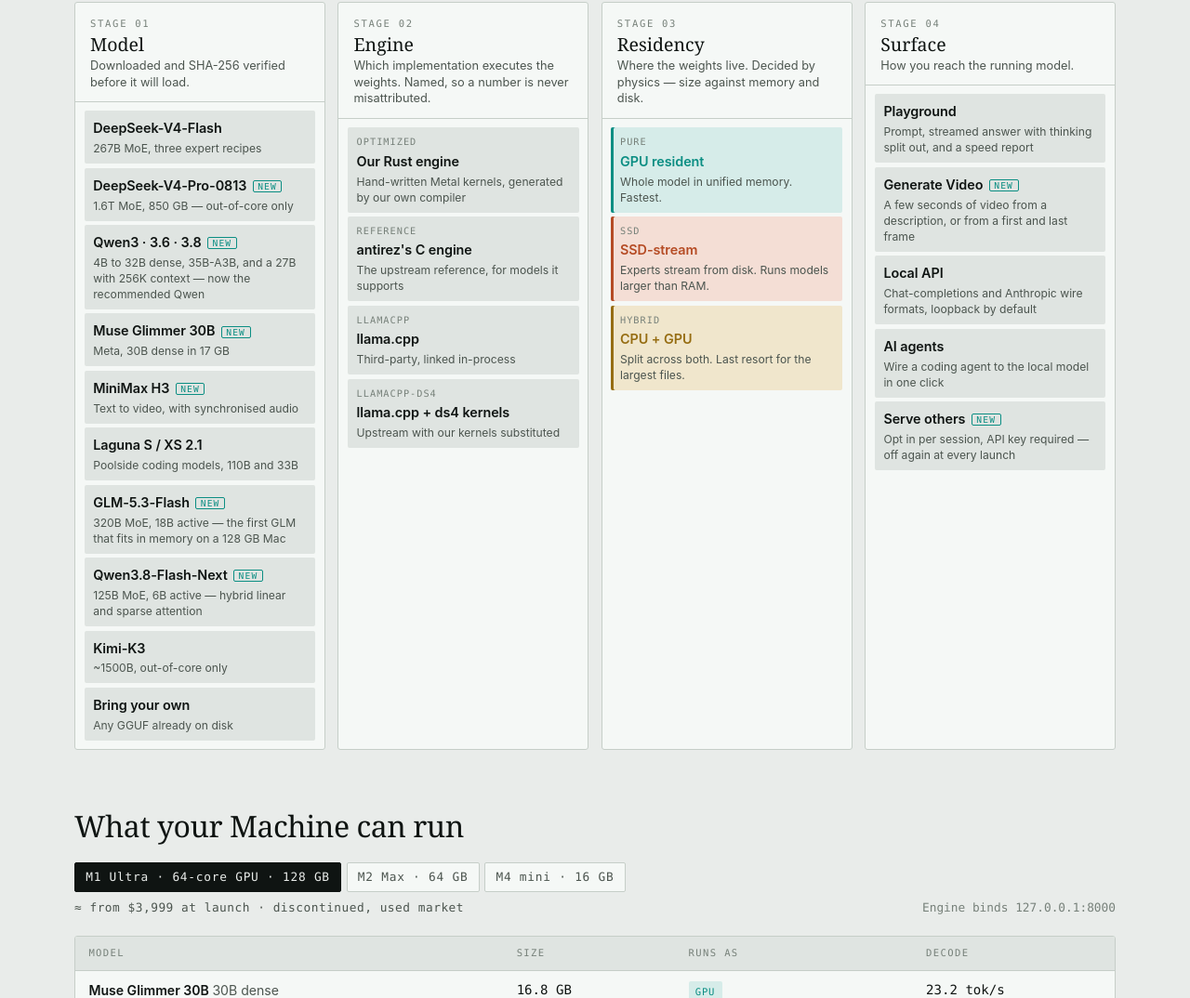
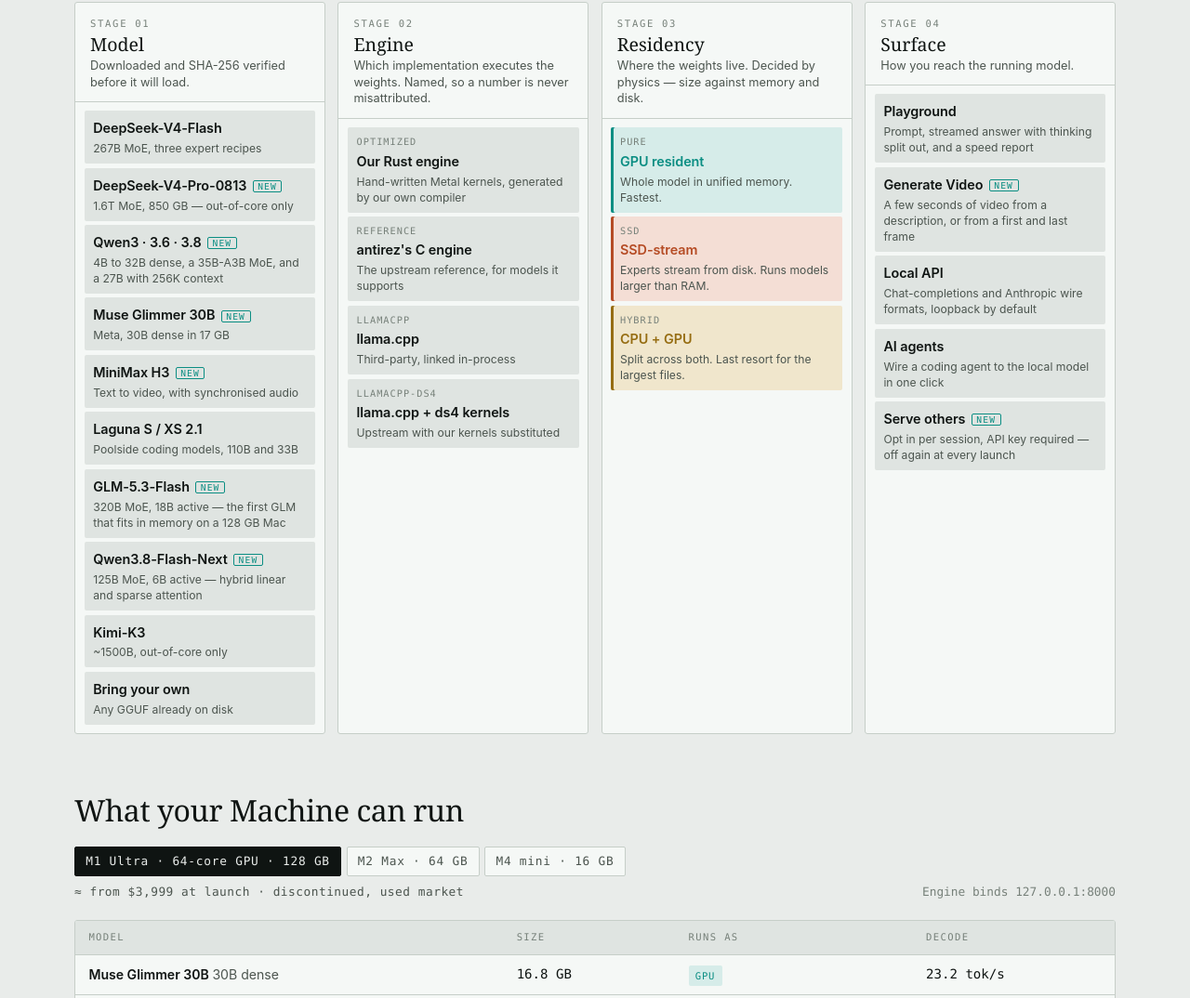
Before and after one commit to yijunyu/yijunyu.github.io, a plain HTML site: page local-mind/index.html in a window 1280 px wide. Shown: the part 1172-2246 px from the top of the page at 93% size. Drawn offline with Linux system fonts and the light colour scheme.

Commit message:
local-mind: the app no longer names a recommended Qwen

```diff
--- a/local-mind/index.html
+++ b/local-mind/index.html
@@ -270,7 +270,7 @@
           <ul class="opts">
             <li><span class="o">DeepSeek-V4-Flash</span><span class="d">267B MoE, three expert recipes</span></li>
             <li><span class="o">DeepSeek-V4-Pro-0813<span class="nu">new</span></span><span class="d">1.6T MoE, 850 GB — out-of-core only</span></li>
-            <li><span class="o">Qwen3 · 3.6 · 3.8<span class="nu">new</span></span><span class="d">4B to 32B dense, 35B-A3B, and a 27B with 256K context — now the recommended Qwen</span></li>
+            <li><span class="o">Qwen3 · 3.6 · 3.8<span class="nu">new</span></span><span class="d">4B to 32B dense, a 35B-A3B MoE, and a 27B with 256K context</span></li>
             <li><span class="o">Muse Glimmer 30B<span class="nu">new</span></span><span class="d">Meta, 30B dense in 17 GB</span></li>
             <li><span class="o">MiniMax H3<span class="nu">new</span></span><span class="d">Text to video, with synchronised audio</span></li>
             <li><span class="o">Laguna S / XS 2.1</span><span class="d">Poolside coding models, 110B and 33B</span></li>
```
